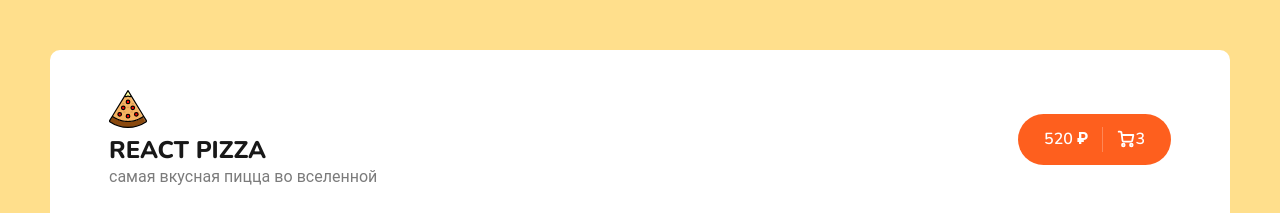
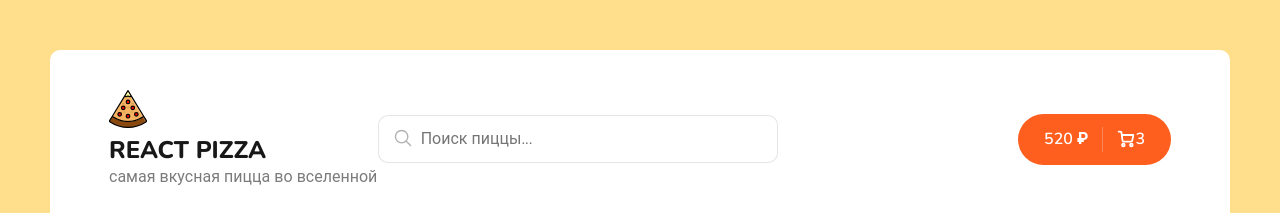
Before and after one commit to Outcast095/react-pizzaV2, a React (Create React App) app: page /card in a window 1280 px wide. Shown: the top 213 px of the page. Built offline with nearby package versions, Linux system fonts and the light colour scheme.

Commit message:
add SearchComponent search and sort features through backend

```diff
--- a/src/App.js
+++ b/src/App.js
@@ -1,5 +1,5 @@
 import './scss/app.scss';
-
+import { useState } from 'react';
 import { Header } from './components/Header';
 import { Routes, Route } from 'react-router-dom';
 import { Home } from './pages/Home';
@@ -7,15 +7,18 @@ import { Card } from './pages/Card';
 import { NotFound } from './pages/NotFound';
 
 
+
 export const App = () => {
+  const [searchValue, setSearchValue] = useState('');
 
+  console.log('searchValueApp', searchValue);
   return (
     <div className='wrapper'>
-      <Header />
+      <Header setSearchValue={setSearchValue}/>
       <div className='content'>
         <div className='container'>
             <Routes>
-              <Route path={'/'} element={<Home/>} />
+              <Route path={'/'} element={<Home searchValue={searchValue}/>} />
               <Route path={'/card'} element={<Card/>} />
               <Route path={'*'} element={<NotFound />} />
             </Routes>
--- a/src/components/Categories.jsx
+++ b/src/components/Categories.jsx
@@ -1,21 +1,15 @@
-import { useState } from 'react';
 
-export const Categories = () => {
+
+export const Categories = ({categoryValue, onChangeCategory}) => {
   const Categories = ['Все', 'Мясные', 'Вегетарианская', 'Гриль', 'Острые', 'Закрытые'];
-
-  const [active, setActive] = useState(0);
-
-  const onClickCategory = (index) => {
-    setActive(index);
-  };
 
   return (
     <div className='categories'>
       <ul>
         {Categories.map((category, index) => (
           <li
-            onClick={() => onClickCategory(index)}
-            className={active === index ? 'active' : ''}
+            onClick={() => onChangeCategory(index)}
+            className={categoryValue === index ? 'active' : ''}
             key={index}
           >
             {category}
--- a/src/components/Header.jsx
+++ b/src/components/Header.jsx
@@ -1,8 +1,9 @@
 import pizzaLogo from '../img/pizza-logo.svg';
 import cart from '../img/cart.svg';
 import { Link } from 'react-router-dom';
+import { Search } from './Search/Search';
 
-export const Header = () => {
+export const Header = ({searchValue, setSearchValue}) => {
   return (
     <div className='header'>
       <div className='container'>
@@ -15,6 +16,7 @@ export const Header = () => {
             </div>
           </Link>
         </div>
+        <Search setSearchValue={setSearchValue}/>
         <div className='header__cart'>
           <Link to={'/card'} className='button button--cart'>
             <span>520 ₽</span>
--- /dev/null
+++ b/src/components/Search/Search.jsx
@@ -0,0 +1,84 @@
+import React, {useCallback, useRef, useState} from 'react';
+//import { useDispatch } from 'react-redux';
+import debounce from 'lodash.debounce';
+
+import styles from './search.module.scss';
+
+
+export const Search = ({setSearchValue}) => {
+  //const dispatch = useDispatch();
+  const inputRef = useRef(null);
+  const [value, setValue] = useState('');
+  const onClickClear = () => {
+    //dispatch(setSearchValue(''));
+    setSearchValue('');
+    inputRef.current?.focus();
+  };
+
+  const updateSearchValue = useCallback(
+    debounce((str) => {
+      setSearchValue(str);
+      //dispatch(setSearchValue(str));
+    }, 150),
+    [],
+  );
+
+  const onChangeInput = (event) => {
+    setValue(event.target.value)
+    updateSearchValue(event.target.value);
+  };
+
+  return (
+    <div className={styles.root}>
+      <svg
+        className={styles.icon}
+        enableBackground="new 0 0 32 32"
+        id="EditableLine"
+        version="1.1"
+        viewBox="0 0 32 32"
+        xmlns="http://www.w3.org/2000/svg">
+        <circle
+          cx="14"
+          cy="14"
+          fill="none"
+          id="XMLID_42_"
+          r="9"
+          stroke="#000000"
+          strokeLinecap="round"
+          strokeLinejoin="round"
+          strokeMiterlimit="10"
+          strokeWidth="2"
+        />
+        <line
+          fill="none"
+          id="XMLID_44_"
+          stroke="#000000"
+          strokeLinecap="round"
+          strokeLinejoin="round"
+          strokeMiterlimit="10"
+          strokeWidth="2"
+          x1="27"
+          x2="20.366"
+          y1="27"
+          y2="20.366"
+        />
+      </svg>
+      <input
+        ref={inputRef}
+        value={value}
+        onChange={onChangeInput}
+        className={styles.input}
+        placeholder="Поиск пиццы..."
+      />
+      {value && (
+        <svg
+          onClick={onClickClear}
+          className={styles.clearIcon}
+          viewBox="0 0 20 20"
+          xmlns="http://www.w3.org/2000/svg">
+          <path d="M10 8.586L2.929 1.515 1.515 2.929 8.586 10l-7.071 7.071 1.414 1.414L10 11.414l7.071 7.071 1.414-1.414L11.414 10l7.071-7.071-1.414-1.414L10 8.586z" />
+        </svg>
+      )}
+    </div>
+  );
+};
--- /dev/null
+++ b/src/components/Search/search.module.scss
@@ -0,0 +1,40 @@
+.root {
+  position: relative;
+  left: -120px;
+}
+
+.input {
+  border: 1px solid rgba(0, 0, 0, 0.1);
+  padding: 12px 20px;
+  padding-left: 42px;
+  width: 400px;
+  border-radius: 10px;
+  font-size: 16px;
+
+  &:focus {
+    border: 1px solid rgba(0, 0, 0, 0.2);
+  }
+}
+
+.icon {
+  width: 22px;
+  height: 22px;
+  opacity: 0.3;
+  position: absolute;
+  left: 14px;
+  top: 12px;
+}
+
+.clearIcon {
+  width: 18px;
+  height: 18px;
+  opacity: 0.3;
+  position: absolute;
+  right: 15px;
+  top: 15px;
+  cursor: pointer;
+
+  &:hover {
+    opacity: 0.8;
+  }
+}
--- a/src/components/Sort.jsx
+++ b/src/components/Sort.jsx
@@ -1,13 +1,24 @@
 import arrowTop from '../img/arrow-top.svg';
 import { useState } from 'react';
 
-export const Sort = () => {
-  const popUpItems = ['популярности', 'цене', 'алфавиту'];
+export const Sort = ({onChangeSort, sortValue}) => {
+
+
+  const popUpItems = [
+    {name: 'популярности (DESC)', sortProperty: 'rating'},
+    {name: 'популярности (ASC)', sortProperty: '-rating'},
+    {name: 'цене (DESC)', sortProperty: 'price'},
+    {name: 'цене (ASC)', sortProperty: '-price'},
+    {name: 'алфавиту (DESC)', sortProperty: 'title'},
+    {name: 'алфавиту (ASC)', sortProperty: '-title'}
+  ];
+
+
   const [popupOpen, setPopupOpen] = useState(false);
-  const [popupActive, setPopupActive] = useState(0);
 
   const handlerPopupActive = (type) => {
-    setPopupActive(type);
+    console.log(type);
+    onChangeSort(type);
     setPopupOpen(false);
   };
 
@@ -16,18 +27,18 @@ export const Sort = () => {
       <div className='sort__label'>
         <img width='10' height='6' viewBox='10 40 40 6' fill='none' src={arrowTop} alt='cart' />
         <b>Сортировка по:</b>
-        <span onClick={() => setPopupOpen((prev) => !prev)}>{popUpItems[popupActive]}</span>
+        <span onClick={() => setPopupOpen((prev) => !prev)}>{sortValue.name}</span>
       </div>
       {popupOpen && (
         <div className='sort__popup'>
           <ul>
             {popUpItems.map((item, index) => (
               <li
-                onClick={() => handlerPopupActive(index)}
-                className={popupActive === index ? 'active' : ''}
+                onClick={() => handlerPopupActive(item)}
+                className={sortValue.name === item.name ? 'active' : ''}
                 key={index}
               >
-                {item}
+                {item.name}
               </li>
             ))}
           </ul>
--- a/src/pages/Home.jsx
+++ b/src/pages/Home.jsx
@@ -4,17 +4,26 @@ import { Sort } from '../components/Sort';
 import { Skeleton } from '../components/PizzaBlock/Skeleton';
 import { PizzaBlock } from '../components/PizzaBlock/PizzaBlock';
 
-
-export const Home = (props) => {
-
+export const Home = ({searchValue}) => {
+  const [categoryId, setCategoryId] = useState(0);
+  const [sortType, setSortType] = useState({ name: 'популярности', sortProperty: 'rating' });
   const [pizzasData, setPizzasData] = useState([]);
   const [error, setError] = useState(null);
   const [loading, setLoading] = useState(true);
 
   useEffect(() => {
+    setLoading(true);
+
+    const order = sortType.sortProperty.includes('-') ? 'asc' : 'desc';
+    const sortBy = sortType.sortProperty.replace('-', '');
+    const category =  categoryId !== 0 ? `category=${categoryId}` : '';
+    const search = searchValue ? `&search=${searchValue}` : '';
+
     const fetchData = async () => {
       try {
-        const response = await fetch('https://681270ec129f6313e20e98c0.mockapi.io/pizzas');
+        const response = await fetch(
+          `https://681270ec129f6313e20e98c0.mockapi.io/pizzas?${category}${search}&sortBy=${sortBy}&order=${order}`
+        );
 
         if (!response.ok) {
           throw new Error('Failed to fetch pizzas');
@@ -25,23 +34,31 @@ export const Home = (props) => {
         setLoading(false);
       } catch (error) {
         setError(error);
+        setLoading(false);
       }
     };
     fetchData();
-  }, []);
-
-
+  }, [categoryId, sortType, searchValue]);
 
   if (error) {
-    return <div>...error</div>;
+    return <div>Ошибка: {error.message}</div>;
   }
 
- return  <>
-    <div className='content__top'>
-      <Categories />
-      <Sort />
+  const onChangeCategory = (id) => {
+    setCategoryId(id);
+  };
+
+  const onChangeSort = (sortObj) => {
+    setSortType(sortObj);
+  };
+
+  return (
+    <>
+      <div className="content__top">
+        <Categories onChangeCategory={onChangeCategory} categoryValue={categoryId} />
+        <Sort onChangeSort={onChangeSort} sortValue={sortType} />
       </div>
-    <h2 className='content__title'>Все пиццы</h2>
+      <h2 className="content__title">Все пиццы</h2>
       <div className="content__items">
         {loading
           ? [...new Array(6)].map((_, index) => <Skeleton key={index} />)
@@ -56,7 +73,8 @@ export const Home = (props) => {
               sizes={obj.sizes}
               types={obj.types}
             />
-        ))} {/* ← правильно: закрываем map() */}
+          ))}
       </div>
     </>
+  );
 };
```
Also changed, not shown: roadmap.txt. Lines whose indentation alone changed are shown as unchanged.
